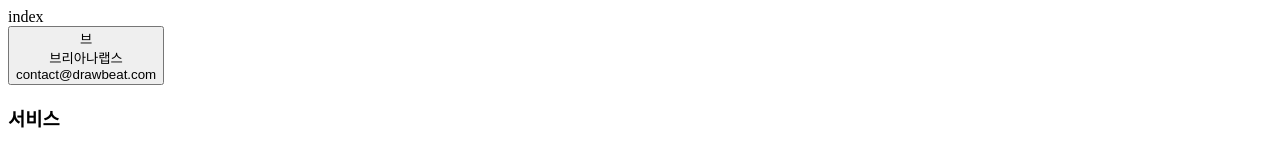
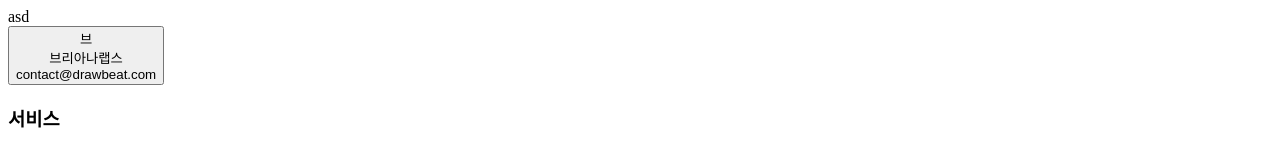
Before and after one commit to brianalabs/nuxtjs-test, a Nuxt app: page /index in a window 1280 px wide. Shown: the top 160 px of the page. Built offline with nearby package versions, Linux system fonts and the light colour scheme; a web font is replaced by a local one.

Commit message:
Container component

```diff
--- a/pages/index/index.vue
+++ b/pages/index/index.vue
@@ -1,5 +1,7 @@
 <template>
-  <NuxtLayout> index </NuxtLayout>
+  <NuxtLayout>
+    <Container>asd</Container>
+  </NuxtLayout>
   <!-- <NuxtLayout name="landing">
     <Container>
       <main>
```
